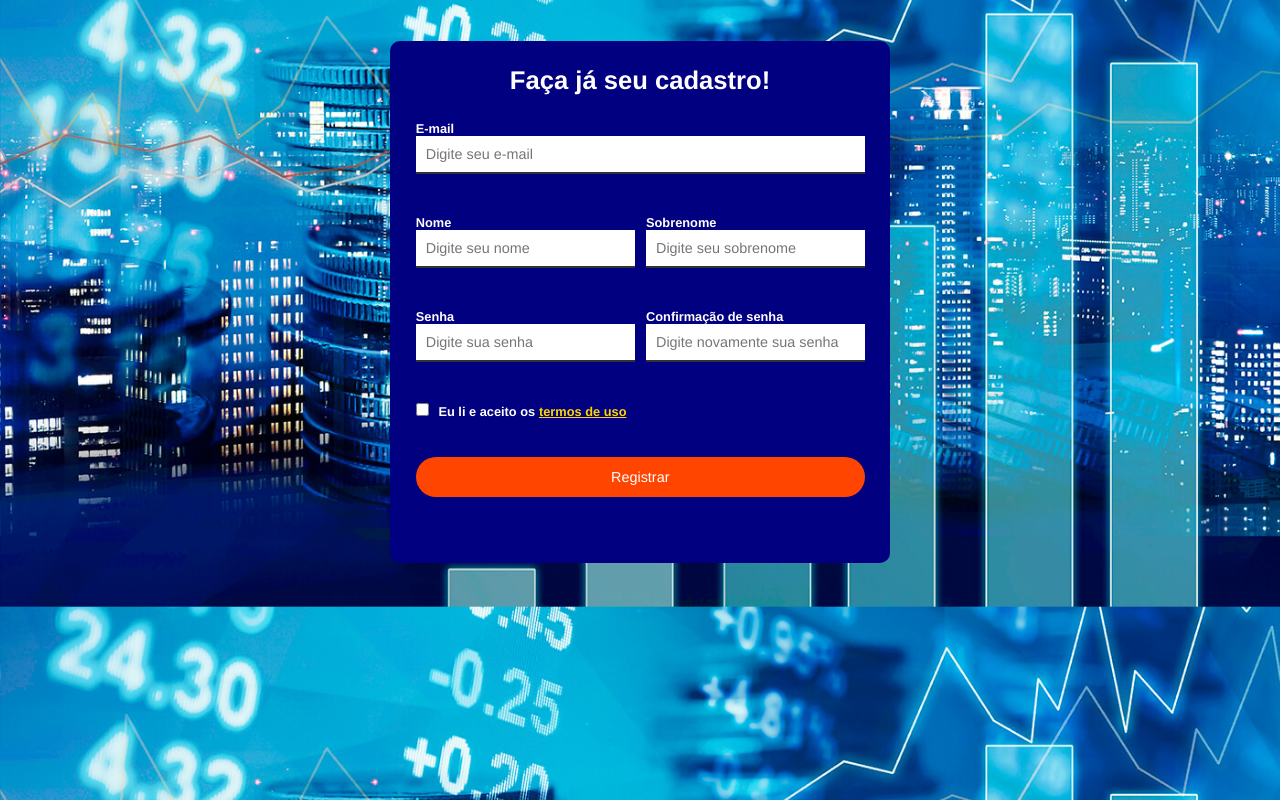
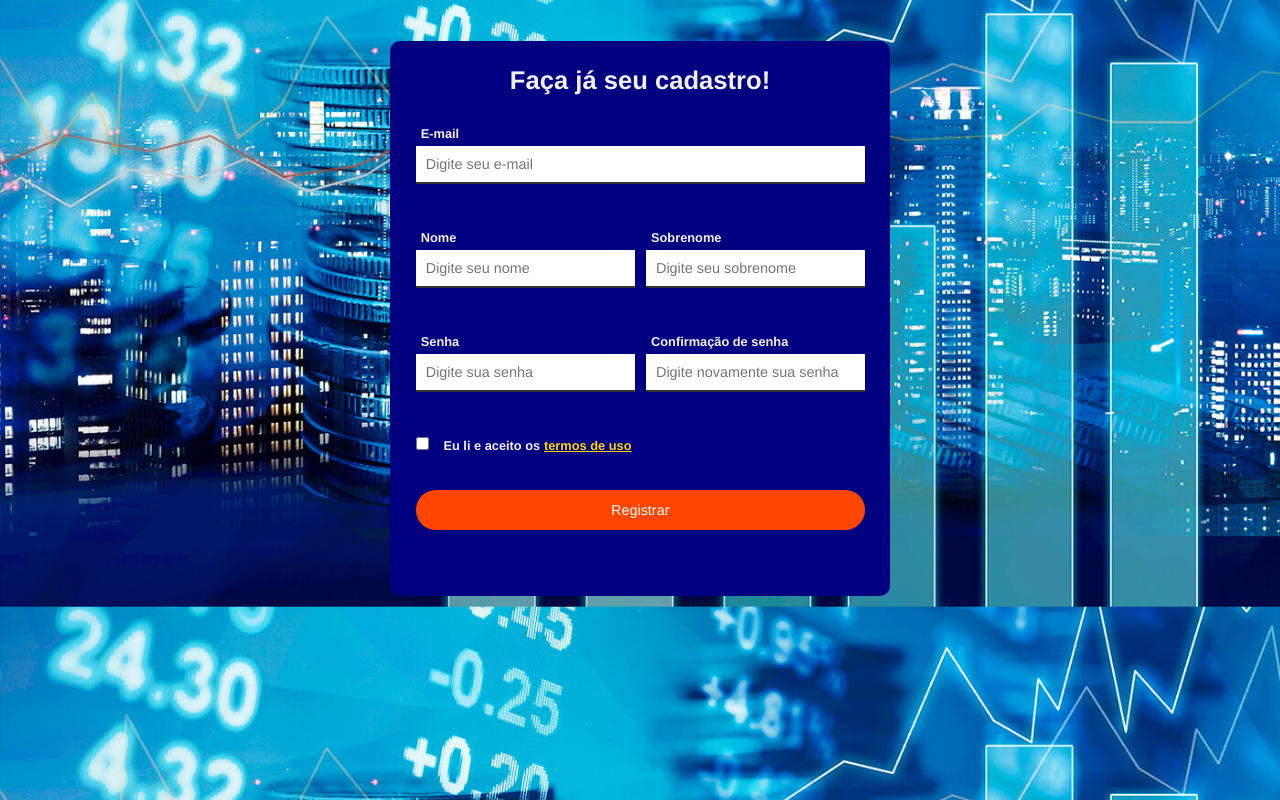
Before and after one commit to matosmarcio10/Desafio-Hackaton-Extraoficial, a plain HTML site: page cadastro.html in a window 1280 px wide. Drawn offline with Linux system fonts and the light colour scheme.

Commit message:
Atualizações cadastro

```diff
--- a/assets/css/cadastro.css
+++ b/assets/css/cadastro.css
@@ -4,7 +4,7 @@
     padding: 0;
     box-sizing: border-box;
     font-family: Helvetica, sans-serif;
-    color: #FFF;
+    color: #f1f1f1;
     border: none;
   }
 
@@ -64,6 +64,7 @@
   label {
     font-weight: bold;
     font-size: .8rem;
+    padding: 5px;
   }
 
   input {
@@ -71,6 +72,7 @@
     padding: 10px;
     font-size: .9rem;
     margin-bottom: 40px;
+    color: #000000;
   }
 
   input:focus {
--- a/cadastro.html
+++ b/cadastro.html
@@ -56,6 +56,6 @@
 
     <!-- Rodapé -->
     <footer></footer>
-    <script src="../Desafio Hackaton Extraoficial/assets/js/main.js"></script>
+    <script src="/assets/js/main.js"></script>
 </body>
 </html>
```
